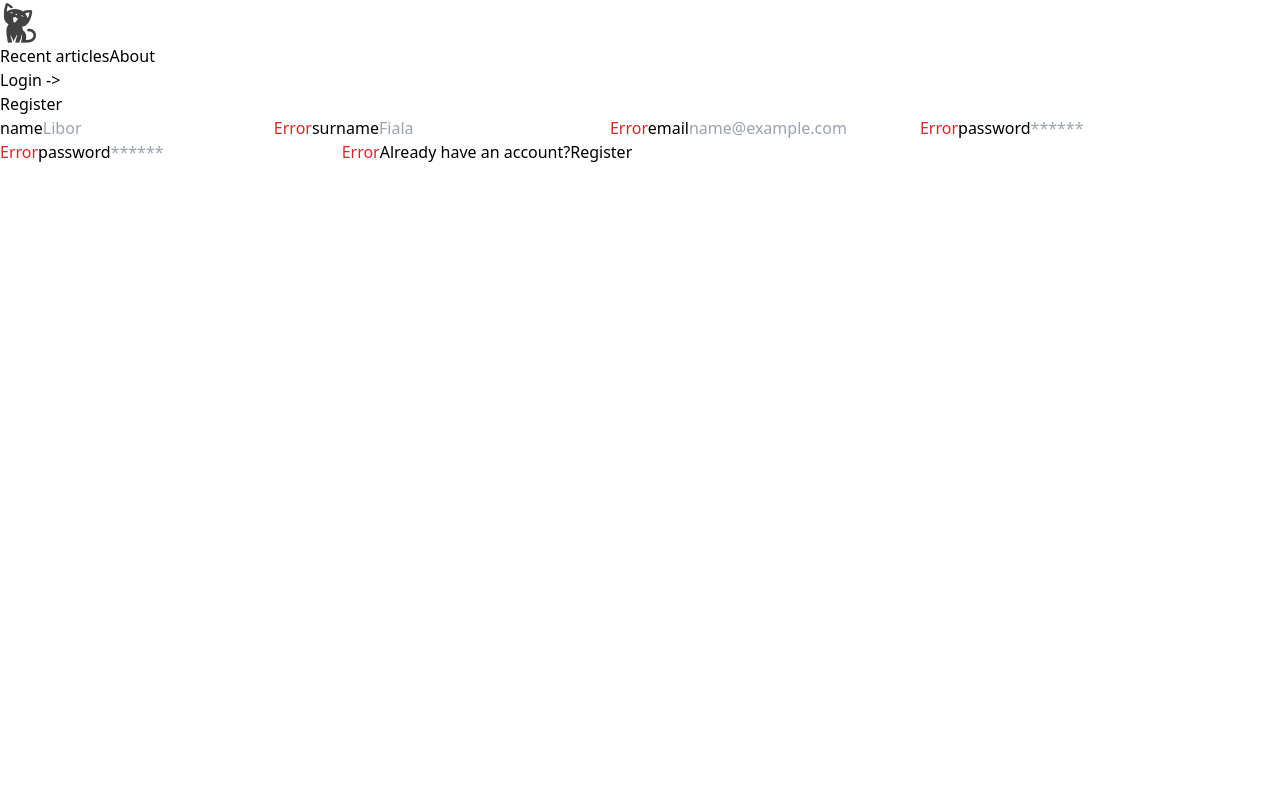
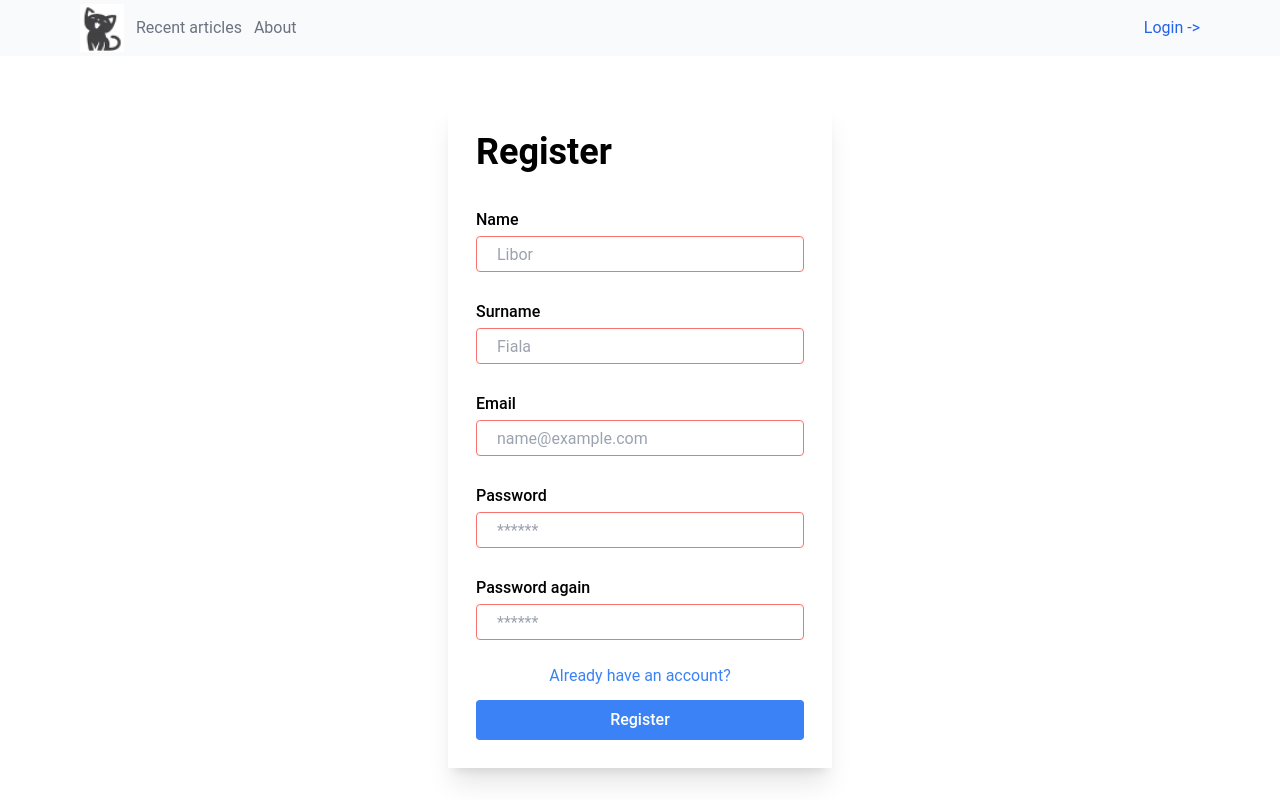
Before and after one commit to vojir-mikulas/catblog-fe, a React (Create React App) app: page /auth/register in a window 1280 px wide. Built offline with nearby package versions, Linux system fonts and the light colour scheme; no server answers.

Commit message:
header,login and register page styling

```diff
--- a/src/App.tsx
+++ b/src/App.tsx
@@ -30,8 +30,10 @@ function App() {
                 pauseOnFocusLoss
                 draggable
                 pauseOnHover
+
             />
             <Header/>
+           <div className='pt-16'>
                <Routes>
                    <Route path={'/'} element={<Home/>}/>
                    <Route path={'posts'}>
@@ -51,10 +53,8 @@ function App() {
                            <Route path={':id'} element={<PostEdit/>}/>
                        </Route>
                    </Route>
-
-
-
                </Routes>
+           </div>
         </Router>
     );
 }
--- /dev/null
+++ b/src/components/Button.tsx
@@ -0,0 +1,17 @@
+import React from 'react';
+
+interface props {
+    config:{
+        title: string,
+        onClickHandler: () => void
+    }
+}
+const Button : React.FC<props> = ({config}) => {
+    return (
+        <button onClick={config.onClickHandler} className='text-white bg-blue-500 px-2 py-2 rounded hover:scale-110 transition-transform font-medium'>
+            {config.title}
+        </button>
+    );
+};
+
+export default Button;
--- a/src/components/Header.tsx
+++ b/src/components/Header.tsx
@@ -1,29 +1,24 @@
 import React, {useContext, useState} from 'react';
 import logo from '../img/logo.png'
-import {Link} from "react-router-dom";
+import {Link, useNavigate} from "react-router-dom";
 import UserPanel from "./UserPanel";
 
 
+const Header = () => {
+    const navigate = useNavigate()
 
-
-const Header = () => {
-    const [loginOpen, setLoginOpen] = useState<boolean>(false)
-    const handleOpenLogin = () => {
-        setLoginOpen(!loginOpen)
-    }
     return (
         <>
-            <header>
-                <div>
-                    <div>
-                        <img src={logo} alt="logo"/>
-                        <nav>
-                            <Link to={'/'}>Recent articles</Link>
-                            <Link to={'/user/profile'}>About</Link>
-                        </nav>
-                    </div>
+            <header className='bg-gray-50 fixed w-full'>
+                <div className='lg:container mx-auto h-14  flex justify-between '>
+                    <nav className='flex-auto flex items-center gap-3'>
+                        <img src={logo} alt="logo" className='w-11 h-12 cursor-pointer' onClick={()=>(navigate('/'))}/>
 
-                    <UserPanel />
+                        <Link to={'/'} className='text-gray-500 hover:text-black transition-colors'>Recent articles</Link>
+                        <Link to={'/user/profile'} className='text-gray-500 hover:text-black transition-colors'>About</Link>
+                    </nav>
+
+                    <UserPanel/>
                 </div>
             </header>
 
--- a/src/components/UserPanel.tsx
+++ b/src/components/UserPanel.tsx
@@ -3,30 +3,49 @@ import {useDispatch, useSelector} from "react-redux";
 import {userState} from "../redux/store";
 import {Link, useNavigate} from "react-router-dom";
 import {useLogoutUser} from "../hooks/service/authService";
-import React from "react";
+import React, {useState} from "react";
+import avatar from "../img/avatar.jpg";
+import {User} from "../interfaces/User";
+import Button from "./Button";
 
 
 const UserPanel: React.FC = () => {
-    const {user} = useSelector(userState)
-    const dispatch = useDispatch();
+    const {user}: any = useSelector(userState)
+
+
     const navigate = useNavigate();
     const handleNavigateToLogin = ()=>{
         navigate('/auth/login')
     }
     const handleLogout = useLogoutUser();
     if (!user) return (
-        <div>
-            <span onClick={handleNavigateToLogin}>Login {"->"}</span>
+        <div className='flex items-center'>
+            <span onClick={handleNavigateToLogin} className='cursor-pointer text-blue-600'>Login {"->"}</span>
         </div>
     )
 
     return (
-        <div>
-            <Link to={'/user/posts'}>My Articles</Link>
-            <Link to={'/user/posts/create'}>Create Article</Link>
-            <span onClick={handleLogout}>Logout</span>
-        </div>
+        <>
+            <div className='flex items-center gap-3'>
+                <Link to={'/user/posts'} className='hover:text-blue-600 transition-colors'>My Articles</Link>
+                <Link to={'/user/posts/create'} className='hover:text-blue-600 transition-colors'>Create Article</Link>
+                <Link to={'/user/profile'} className='hover:text-blue-600 transition-colors'>My profile</Link>
+
+                <span className='hover:text-blue-600 transition-colors cursor-pointer' onClick={handleLogout}> Log Out </span>
+                <img
+                    src={user?.avatar ?(process.env.REACT_APP_BASEURL + user.avatar) : avatar}
+                    alt="avatar" className='w-10 h-10 object-cover rounded-full cursor-pointer' onClick={()=>(navigate('/user/profile'))}/>
+
+            </div>
+
+        </>
     );
 };
 
+
+
+
+
+
+
 export default UserPanel;
--- a/src/components/forms/InputText.tsx
+++ b/src/components/forms/InputText.tsx
@@ -30,12 +30,12 @@ const InputText : React.FC<props> = ({config}) => {
         }
     },[config.value]);
     return (
-        <label htmlFor={config.name}>
-            {config.name}
-            <input type={config.type ? config.type : 'text'} name={config.name} value={config.value}  id={config.name}  placeholder={config.placeholder} onInput={(e)=>{
+        <label htmlFor={config.name} className={`flex flex-col my-3`}>
+            <span className='font-medium my-1'>{config.name}</span>
+            <input className={`h-9 border rounded px-5 ${config.error && 'border-red-400 text-red-400'}`}  type={config.type ? config.type : 'text'} name={config.name} value={config.value}  id={config.name}  placeholder={config.placeholder} onInput={(e)=>{
                 config.setValue(e.currentTarget.value)
             }} />
-            {config.error && <span className='text-red-600'>Error</span>}
+
         </label>
     );
 };
--- a/src/index.css
+++ b/src/index.css
@@ -1,3 +1,7 @@
 @tailwind base;
 @tailwind components;
 @tailwind utilities;
+@import url('https://fonts.googleapis.com/css2?family=Roboto:ital,wght@0,400;0,500;0,700;1,400;1,500&display=swap');
+body{
+    font-family: Roboto, sans-serif;
+}
--- a/src/pages/Auth/Login.tsx
+++ b/src/pages/Auth/Login.tsx
@@ -7,6 +7,7 @@ import {useNavigate} from "react-router-dom";
 import {errorCheck} from "../../helpers/ErrorCheck";
 import {useSelector} from "react-redux";
 import {userState} from "../../redux/store";
+import Button from "../../components/Button";
 
 const Login = () => {
     const navigate = useNavigate()
@@ -32,10 +33,11 @@ const Login = () => {
         if(user) navigate('/');
     },[user])
     return (
-        <div>
-            <h2>Log In</h2>
+        <div className='h-max flex justify-center items-center '>
+            <form className='shadow-xl  w-96 p-7 mt-10 flex flex-col' onSubmit={(e)=>( e.preventDefault())}>
+                <h2 className='text-4xl font-semibold mb-5'>Log In</h2>
                 <InputText config={{
-                name: 'email',
+                    name: 'Email',
                     placeholder: 'name@example.com',
                     regex: /[a-z0-9!#$%&'*+/=?^_`{|}~-]+(?:\.[a-z0-9!#$%&'*+/=?^_`{|}~-]+)*@(?:[a-z0-9](?:[a-z0-9-]*[a-z0-9])?\.)+[a-z0-9](?:[a-z0-9-]*[a-z0-9])?/,
                     setValue: setEmail,
@@ -45,7 +47,7 @@ const Login = () => {
                     errorMessage: 'Email is invalid'
                 }}/>
                 <InputText config={{
-                name: 'password',
+                    name: 'Password',
                     placeholder: '******',
                     regex: /^(?!\s*$).+/,
                     setValue: setPassword,
@@ -55,17 +57,20 @@ const Login = () => {
                     type: 'password',
                     errorMessage: 'Password is invalid'
                 }}/>
-            <span onClick={handleNavigateToRegister}>Don't have an account yet?</span>
+                <span onClick={handleNavigateToRegister} className='text-blue-500 cursor-pointer my-3 self-center'>Don't have an account yet?</span>
 
 
-            <button onClick={async () => {
+                <Button config={{
+                    onClickHandler: async () => {
 
                         if (errorCheck([emailError, passwordError])) return
                         await handleLogin()
 
-            }}>Log In
-            </button>
+                    },
+                    title: 'Log In'
+                }}/>
 
+            </form>
         </div>
     );
 };
--- a/src/pages/Auth/Register.tsx
+++ b/src/pages/Auth/Register.tsx
@@ -7,6 +7,7 @@ import {useNavigate} from "react-router-dom";
 import {errorCheck} from "../../helpers/ErrorCheck";
 import {useSelector} from "react-redux";
 import {userState} from "../../redux/store";
+import Button from "../../components/Button";
 
 const Register = () => {
     const {user} = useSelector(userState)
@@ -48,10 +49,11 @@ const Register = () => {
         }
     }, [password, passwordCheck])
     return (
-        <div>
-            <h2>Register</h2>
+        <div className='h-max flex justify-center items-center '>
+            <form className='shadow-xl  w-96 p-7 mt-10 flex flex-col' onSubmit={(e)=>(e.preventDefault())}>
+                <h2 className='text-4xl font-semibold mb-5'>Register</h2>
                 <InputText config={{
-                name: 'name',
+                    name: 'Name',
                     placeholder: 'Libor',
                     regex: /^(?!\s*$).+/,
                     setValue: setName,
@@ -61,7 +63,7 @@ const Register = () => {
                     errorMessage: 'Name is invalid'
                 }}/>
                 <InputText config={{
-                name: 'surname',
+                    name: 'Surname',
                     placeholder: 'Fiala',
                     regex: /^(?!\s*$).+/,
                     setValue: setSurname,
@@ -72,7 +74,7 @@ const Register = () => {
 
                 }}/>
                 <InputText config={{
-                name: 'email',
+                    name: 'Email',
                     placeholder: 'name@example.com',
                     regex: /[a-z0-9!#$%&'*+/=?^_`{|}~-]+(?:\.[a-z0-9!#$%&'*+/=?^_`{|}~-]+)*@(?:[a-z0-9](?:[a-z0-9-]*[a-z0-9])?\.)+[a-z0-9](?:[a-z0-9-]*[a-z0-9])?/,
                     setValue: setEmail,
@@ -82,7 +84,7 @@ const Register = () => {
                     errorMessage: 'Email is invalid'
                 }}/>
                 <InputText config={{
-                name: 'password',
+                    name: 'Password',
                     placeholder: '******',
                     regex: /^(?!\s*$).+/,
                     setValue: setPassword,
@@ -92,7 +94,7 @@ const Register = () => {
                     errorMessage: 'Password is invalid'
                 }}/>
                 <InputText config={{
-                name: 'password',
+                    name: 'Password again',
                     placeholder: '******',
                     regex: /^(?!\s*$).+/,
                     setValue: setPasswordCheck,
@@ -101,11 +103,15 @@ const Register = () => {
                     error: passwordCheckError,
                     errorMessage: 'Password is invalid'
                 }}/>
-            <span onClick={handleNavigateToLogin}>Already have an account?</span>
-            <button onClick={async ()=>{
+                <span onClick={handleNavigateToLogin} className='text-blue-500 cursor-pointer my-3 self-center'>Already have an account?</span>
+                <Button config={{
+                    onClickHandler: async ()=>{
                         if(errorCheck([nameError,surnameError,emailError,passwordError,passwordCheckError,isPasswordEqual])) return
                         await handleRegister()
-            }}>Register</button>
+                    },
+                    title: 'Register'
+                }}></Button>
+            </form>
         </div>
     )
 };
```
Lines whose indentation alone changed are shown as unchanged.
